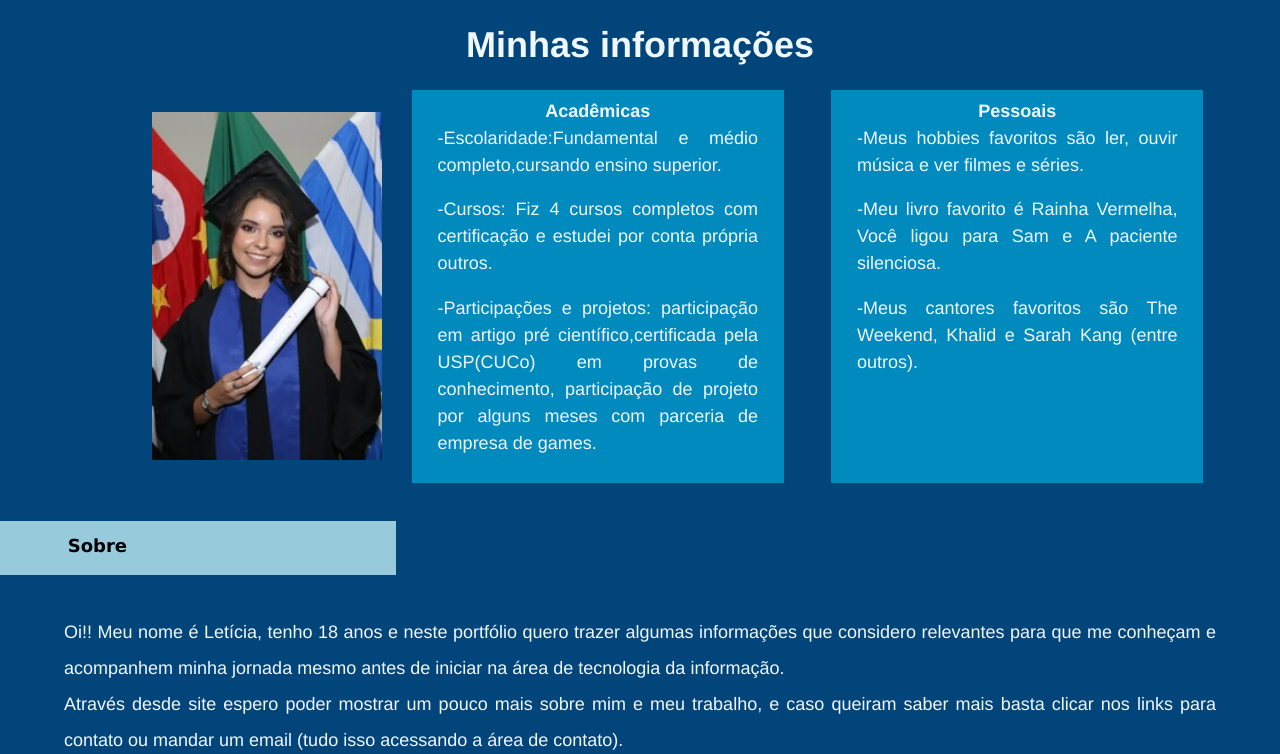
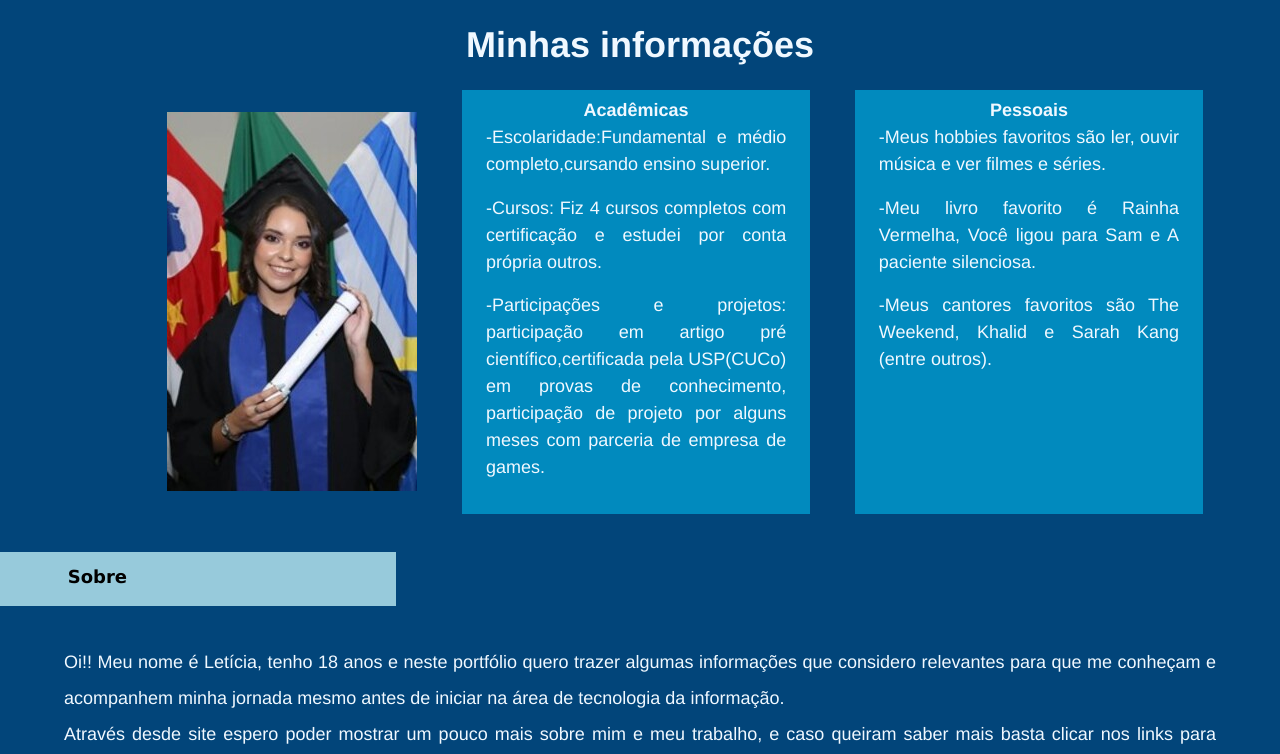
Before and after one commit to leticiacarvalho04/Portfolio_DD, a Flask app: page / in a window 1280 px wide. Shown: the part 150-904 px from the top of the page. Run offline with Flask 3, Linux system fonts and the light colour scheme.

Commit message:
começando a arrumar a responsividade da minha foto

```diff
--- a/src/static/css/index.css
+++ b/src/static/css/index.css
@@ -30,8 +30,8 @@ body {
     display: flex;
     flex-direction: column;
     flex: 2;
-    height: 44vh;
-    width: 88%;
+    height: 60%;
+    width: 80%;
     margin: 1%; /* Define margem superior e inferior como 1% e margens laterais automáticas */
     padding: 1%;
     background-color: #018ABE;
--- a/src/templates/index.htm
+++ b/src/templates/index.htm
@@ -5,7 +5,10 @@
     <div class="titulo1"><h1>Minhas informações</h1></div>
 
     <div class="container">
-        <picture><img src="../static/img/eu.jpg"></picture>
+        <picture>
+            <source srcset="../static/img/eu.jpeg" media="(max-width: 600px)">
+            <img src="../static/img/eu_250px.jpg" alt="Rainha Vermelha">
+        </picture>
         <div class="infos">
             <div class="retangulo1">
                 <h5>Acadêmicas</h5>
```
Also changed, not shown: src/static/img/eu_250px.jpg (added).
